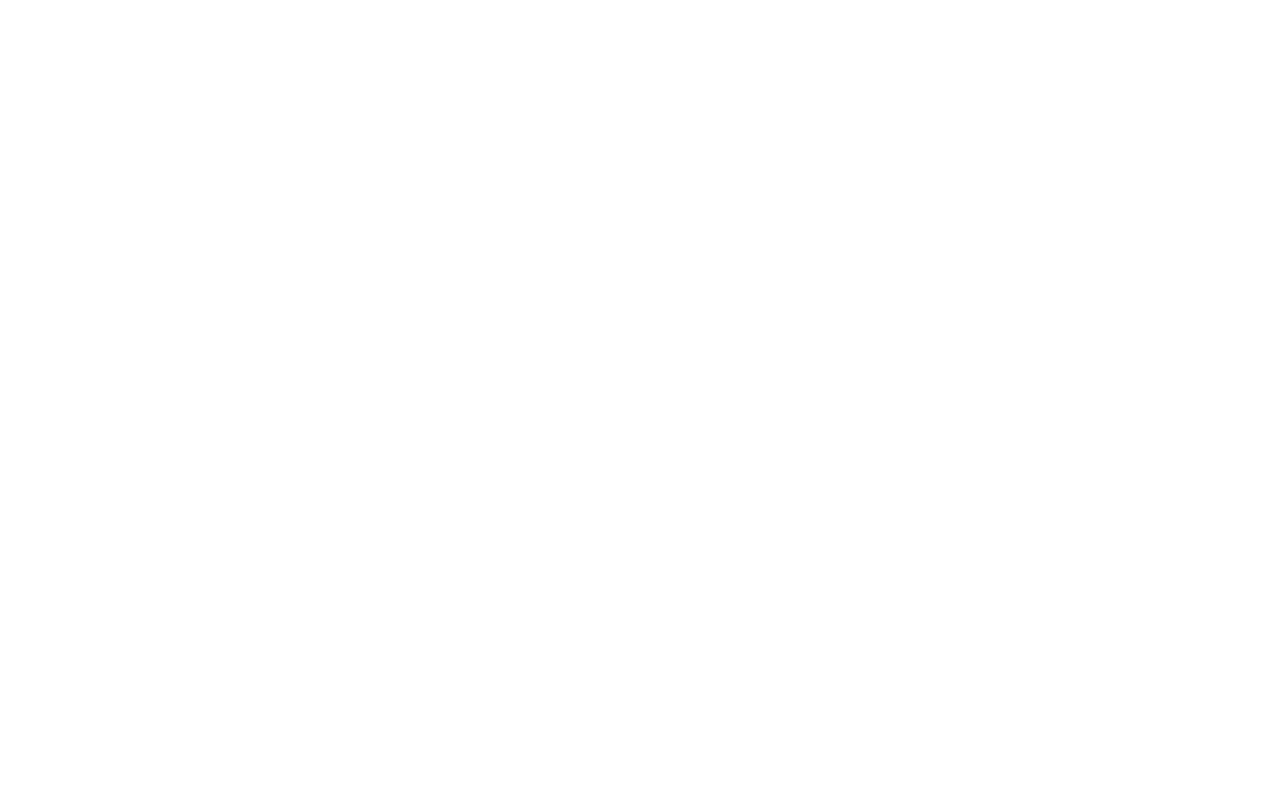
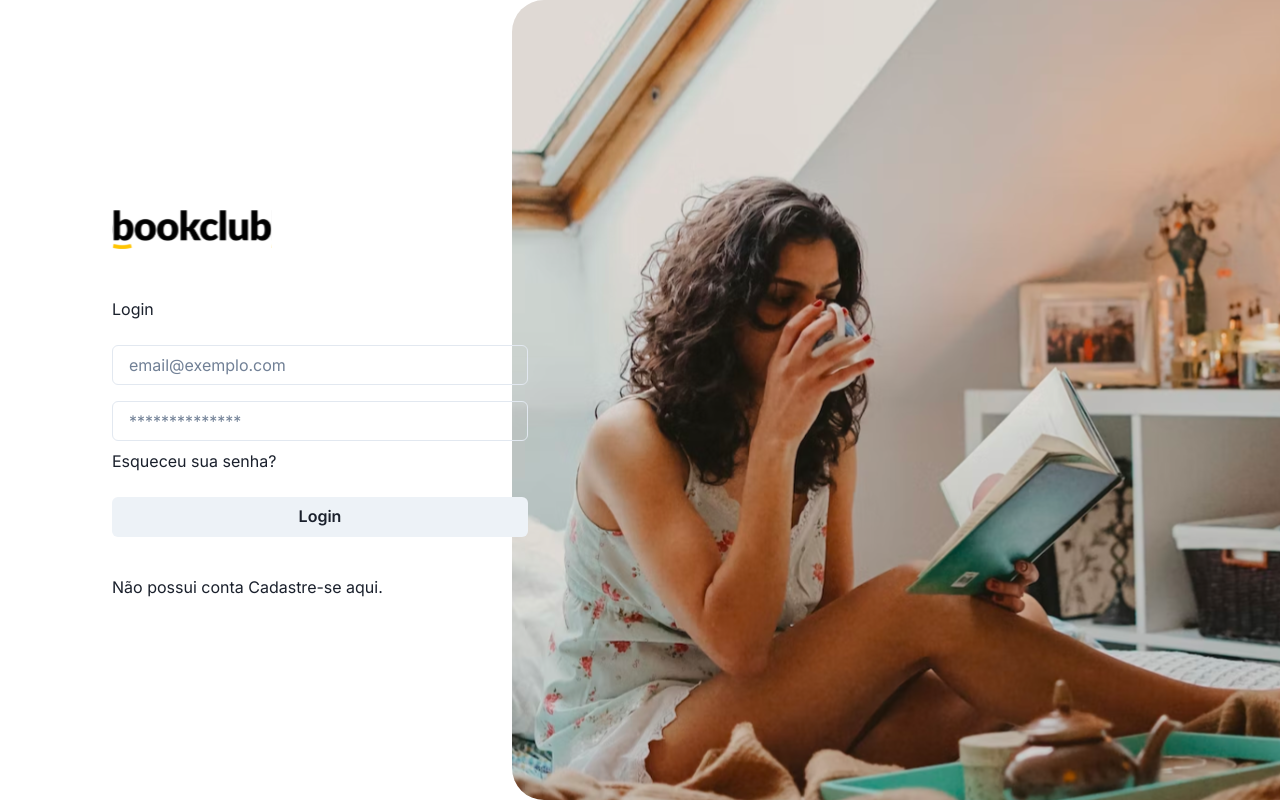
Before and after one commit to DiogoPaess/bookclub-web, a React (Create React App) app: page / in a window 1280 px wide. Built offline with nearby package versions, Linux system fonts and the light colour scheme.

Commit message:
feat: implement first chakra elements at login screen

```diff
--- a/src/App.js
+++ b/src/App.js
@@ -1,7 +1,13 @@
 import { ChakraProvider } from '@chakra-ui/react'
+import { theme } from 'styles'
+import { LoginScreen } from 'modeles/unauthenticated/screens'
 
 function App() {
-  return <ChakraProvider></ChakraProvider>
+  return (
+    <ChakraProvider theme={theme}>
+      <LoginScreen />
+    </ChakraProvider>
+  )
 }
 
 export default App
--- /dev/null
+++ b/src/modeles/unauthenticated/screens/Login/index.js
@@ -0,0 +1,36 @@
+import { Flex, Img, Text, Input, Link, Button } from '@chakra-ui/react'
+
+export const LoginScreen = () => {
+  return (
+    <Flex flexDir="row" w="100vw" h="100vh">
+      <Flex
+        justifyContent="center"
+        alignItems="flex-start"
+        paddingLeft="112px"
+        flexDir="column"
+        w="40%"
+        h="100%"
+      >
+        <Flex flexDir="column" w="416px">
+          <Img src="/img/logo.svg.svg" alt="BookClub Logo" w="160px" h="48px" />
+          <Text mt="48px">Login</Text>
+          <Input mt="24px" placeholder="email@exemplo.com" />
+          <Input mt="16px" placeholder="**************" />
+          <Link mt="8px">Esqueceu sua senha?</Link>
+          <Button mt="24px">Login</Button>
+          <Link mt="38px">Não possui conta Cadastre-se aqui.</Link>
+        </Flex>
+      </Flex>
+      <Flex
+        w="60%"
+        h="100%"
+        backgroundImage="url('/img/Auth_background.svg.svg')"
+        backgroundSize="cover"
+        backgroundPosition="center"
+        backgroundRepeat="no-repeat"
+        borderTopLeftRadius="32px"
+        borderBottomLeftRadius="32px"
+      />
+    </Flex>
+  )
+}
--- /dev/null
+++ b/src/modeles/unauthenticated/screens/index.js
@@ -0,0 +1 @@
+export * from './Login'
--- /dev/null
+++ b/src/styles/colors.js
@@ -0,0 +1,9 @@
+export const colors = {
+  primary: '#FFC734',
+  black: '#000000',
+  white: '#FFFFFF',
+  greyDark: '#737373',
+  grey: '#E6E6E6',
+  greylight: '#F2F1F1',
+  background: '#FEFEFE'
+}
--- /dev/null
+++ b/src/styles/index.js
@@ -0,0 +1 @@
+export * from './theme'
--- /dev/null
+++ b/src/styles/theme.js
@@ -0,0 +1,17 @@
+import { extendTheme } from '@chakra-ui/react'
+import { colors } from './colors'
+
+export { colors } from './colors'
+
+export const theme = extendTheme({
+  colors: {
+    brand: colors
+  },
+  styles: {
+    global: {
+      'html, body': {
+        fontFamily: 'Inter'
+      }
+    }
+  }
+})
```
Also changed, not shown: public/Img/Auth_background.svg.svg (added), public/Img/logo.svg.svg (added).
